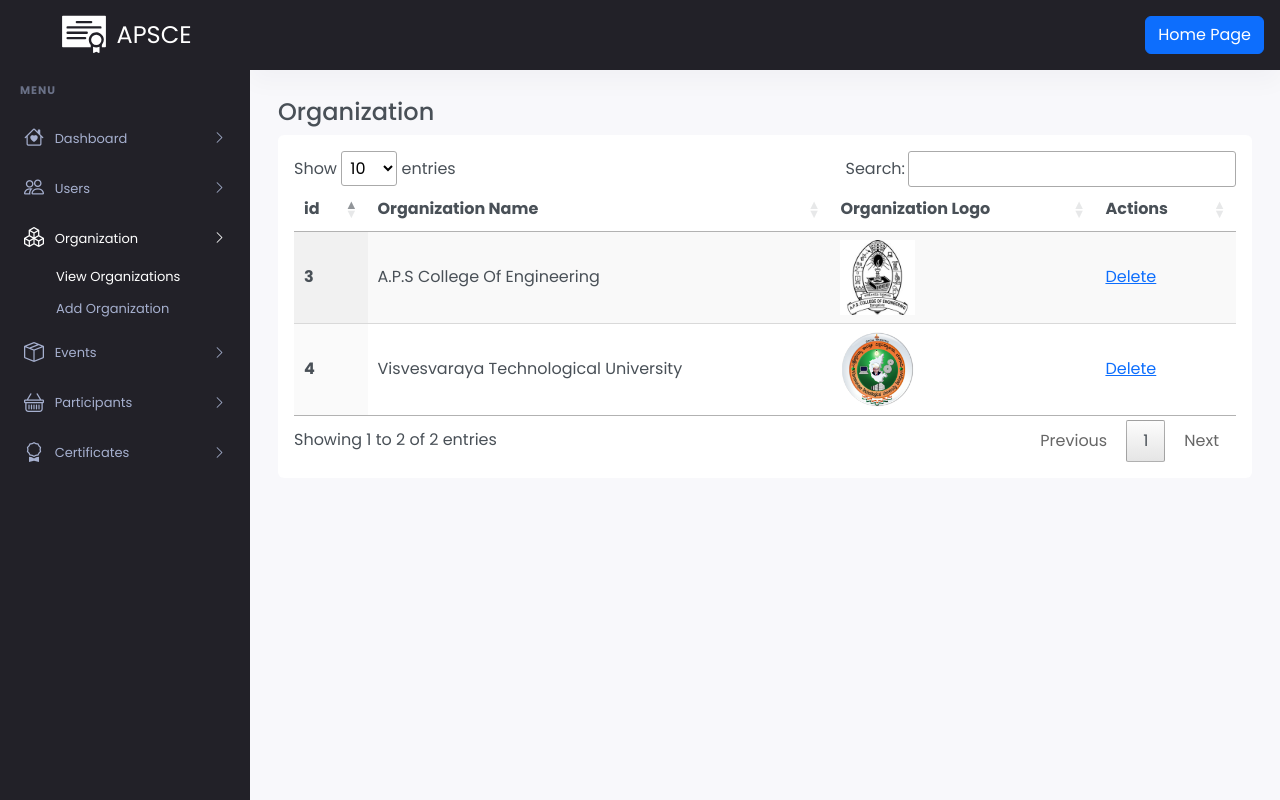
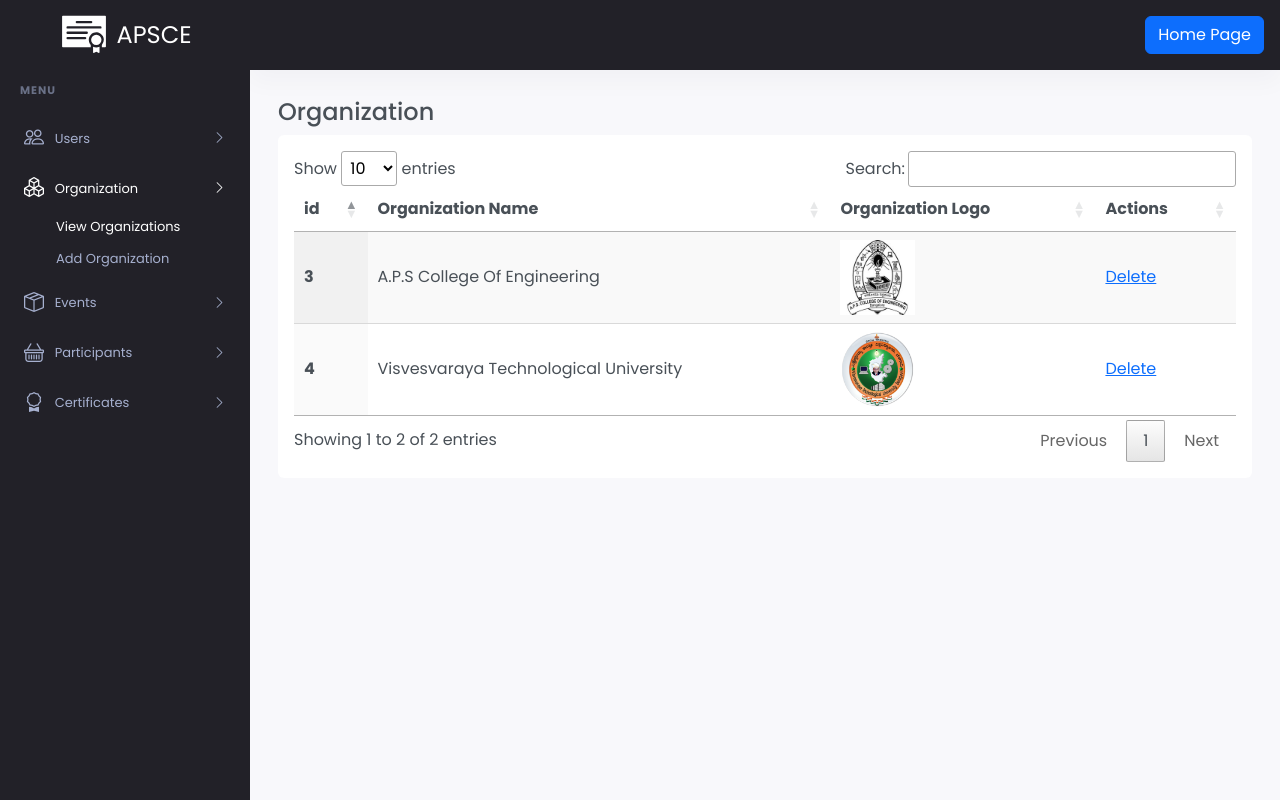
Before and after one commit to sudharshanr15/certify, a PHP site: page /admin/organization/ in a window 1280 px wide. Run offline with PHP 8.4, Linux system fonts and the light colour scheme; the visitor is signed in with stand-in values (Sample User, id 1); data comes from the database, SQL or seed files in the repository; some libraries are stand-ins or nearby versions.

Commit message:
Redirected admin home page to users page

```diff
--- a/src/templates/admin/index.php
+++ b/src/templates/admin/index.php
@@ -0,0 +1,3 @@
+<?php
+
+header("Location: /admin/users");
--- a/src/templates/admin/sidebar.php
+++ b/src/templates/admin/sidebar.php
@@ -15,13 +15,6 @@
     </a>
     <ul class="menu-list">
         <li class="menu-title">MENU</li>
-        <li class="menu-item <?= ($PAGE_TITLE == "dashboard - admin" ? "active" : "") ?>">
-            <a href="/admin">
-                <i class="bi bi-house-heart icon-left"></i>
-                Dashboard
-                <i class="bi bi-chevron-right pt-2 icon-right"></i>
-            </a>
-        </li>
         <li class="menu-item <?= ($PAGE_TITLE == "users - admin" ? "active" : "") ?>">
             <a href="/admin/users/">
                 <i class="bi bi-people icon-left"></i>
```
